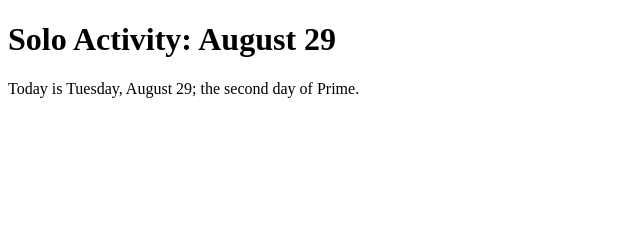
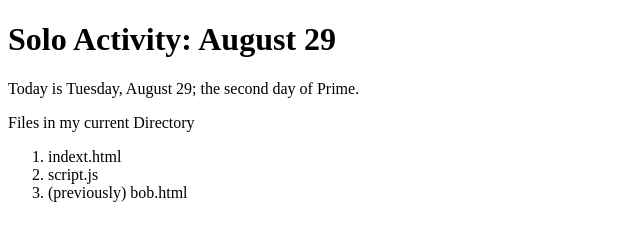
Before and after one commit to marshcooke/soloActivity, a plain HTML site: page index.html in a window 1280 px wide. Shown: the whole page, without its empty margins (0-640 px from the left). Drawn offline with Linux system fonts and the light colour scheme.

Commit message:
Hard Mode 1-3, listed 4 but not complete

```diff
--- a/index.html
+++ b/index.html
@@ -10,5 +10,12 @@
 <body>
     <h1>Solo Activity: August 29</h1>
     <p>Today is Tuesday, August 29; the second day of Prime.</p>
+    <p>Files in my current Directory
+        <ol>
+            <li>indext.html</li>
+            <li>script.js</li>
+            <li>(previously) bob.html</li>
+        </ol>
+    </p>
 </body>
 </html>
```
